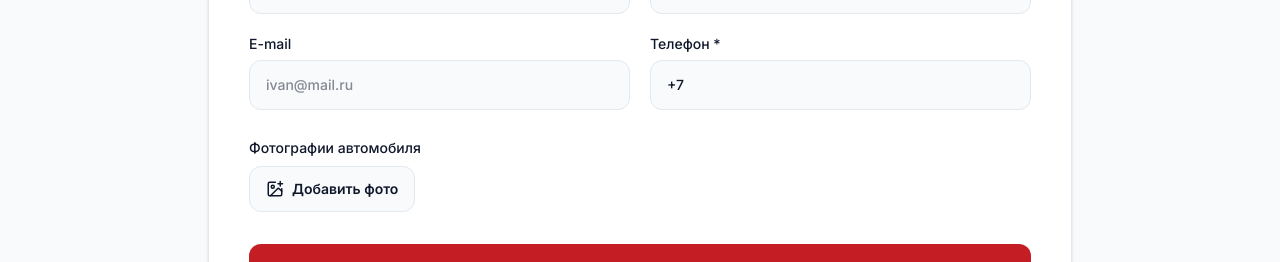
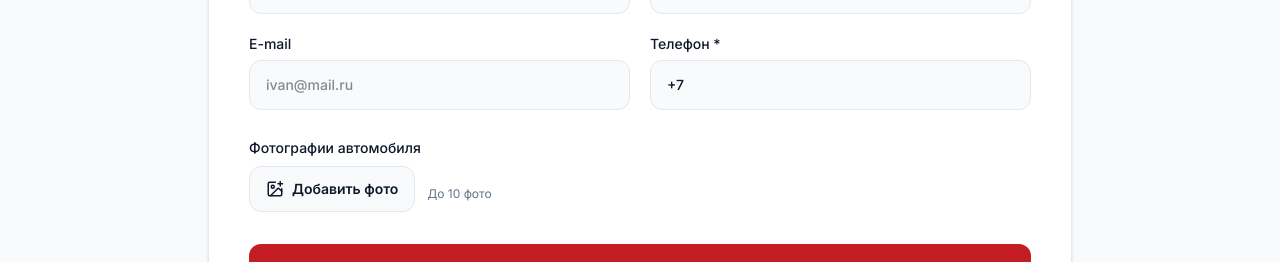
Before and after one commit to wolonee/TiglevWebsite, a Next.js app in the folder Frontend/: page /sell in a window 1280 px wide. Shown: the part 1140-1402 px from the top of the page. Built offline with nearby package versions, Linux system fonts and the light colour scheme.

Commit message:
Исправить отправку заявок с фотографиями

```diff
--- a/Frontend/src/components/SellForm.tsx
+++ b/Frontend/src/components/SellForm.tsx
@@ -9,6 +9,39 @@ import AppSelect from "./AppSelect";
 type Photo = { file: File; url: string };
 type FieldName = "model" | "year" | "firstName" | "lastName" | "email" | "phone";
 type Errors = Partial<Record<FieldName, string>>;
+
+const MAX_PHOTOS = 10;
+const MAX_PHOTO_BYTES = 320 * 1024;
+const MAX_TOTAL_PHOTO_BYTES = 3.5 * 1024 * 1024;
+
+const compressPhoto = async (file: File): Promise<File> => {
+  const bitmap = await createImageBitmap(file);
+  const scale = Math.min(1, 1280 / Math.max(bitmap.width, bitmap.height));
+  const canvas = document.createElement("canvas");
+  canvas.width = Math.max(1, Math.round(bitmap.width * scale));
+  canvas.height = Math.max(1, Math.round(bitmap.height * scale));
+  const context = canvas.getContext("2d");
+  if (!context) {
+    bitmap.close();
+    throw new Error("Не удалось обработать фотографию");
+  }
+
+  context.fillStyle = "#fff";
+  context.fillRect(0, 0, canvas.width, canvas.height);
+  context.drawImage(bitmap, 0, 0, canvas.width, canvas.height);
+  bitmap.close();
+
+  let quality = 0.82;
+  let blob: Blob | null = null;
+  do {
+    blob = await new Promise<Blob | null>((resolve) => canvas.toBlob(resolve, "image/jpeg", quality));
+    quality -= 0.1;
+  } while (blob && blob.size > MAX_PHOTO_BYTES && quality >= 0.32);
+
+  if (!blob) throw new Error("Не удалось обработать фотографию");
+  const name = `${file.name.replace(/\.[^.]+$/, "") || "photo"}.jpg`;
+  return new File([blob], name, { type: "image/jpeg", lastModified: file.lastModified });
+};
 
 const validateField = (name: FieldName, value: string): string => {
   const trimmed = value.trim();
@@ -36,11 +69,30 @@ export default function SellForm() {
   const clearError = (name: FieldName) => setErrors((current) => current[name] ? { ...current, [name]: undefined } : current);
   const errorText = (name: FieldName) => errors[name] && <span id={`${name}-error`} className="mt-1.5 flex items-center gap-1.5 text-xs font-medium text-primary"><AlertCircle className="h-3.5 w-3.5" />{errors[name]}</span>;
 
-  const addPhotos = (files: FileList | null) => {
+  const addPhotos = async (files: FileList | null) => {
     if (!files) return;
-    const added = Array.from(files).map((file) => ({ file, url: URL.createObjectURL(file) }));
-    photoUrls.current.push(...added.map((photo) => photo.url));
-    setPhotos((current) => [...current, ...added]);
+    const availableSlots = MAX_PHOTOS - photos.length;
+    if (availableSlots <= 0) {
+      setSubmitError(`Можно добавить не больше ${MAX_PHOTOS} фотографий.`);
+      return;
+    }
+
+    setSubmitError("");
+    try {
+      const selected = Array.from(files).slice(0, availableSlots);
+      const compressed = await Promise.all(selected.map(compressPhoto));
+      const totalSize = [...photos.map((photo) => photo.file), ...compressed].reduce((sum, file) => sum + file.size, 0);
+      if (totalSize > MAX_TOTAL_PHOTO_BYTES) {
+        setSubmitError("Фотографии получились слишком большими. Удалите часть фотографий и попробуйте снова.");
+        return;
+      }
+      const added = compressed.map((file) => ({ file, url: URL.createObjectURL(file) }));
+      photoUrls.current.push(...added.map((photo) => photo.url));
+      setPhotos((current) => [...current, ...added]);
+      if (files.length > availableSlots) setSubmitError(`Добавлены первые ${availableSlots} фотографий из ${files.length}. Максимум — ${MAX_PHOTOS}.`);
+    } catch {
+      setSubmitError("Не удалось обработать одну из фотографий. Выберите другой файл.");
+    }
   };
 
   const handlePhoneChange = (value: string) => {
@@ -94,7 +146,7 @@ export default function SellForm() {
       <label className="text-sm font-medium text-dark">E-mail<input name="email" type="email" aria-invalid={Boolean(errors.email)} aria-describedby={errors.email ? "email-error" : undefined} className={fieldClass("email")} placeholder="ivan@mail.ru" onInput={() => clearError("email")} onBlur={(e) => validate("email", e.target.value)} />{errorText("email")}</label>
       <label className="text-sm font-medium text-dark">Телефон *<input name="phone" type="tel" value={phone} inputMode="tel" aria-invalid={Boolean(errors.phone)} aria-describedby={errors.phone ? "phone-error" : undefined} className={fieldClass("phone")} onChange={(e) => handlePhoneChange(e.target.value)} onBlur={() => validate("phone", phone)} />{errorText("phone")}</label>
     </div>
-    <div className="mt-7"><p className="mb-2 text-sm font-medium text-dark">Фотографии автомобиля</p><label className="inline-flex cursor-pointer items-center gap-2 rounded-xl border border-gray-border bg-gray-bg px-4 py-3 text-sm font-semibold text-dark hover:border-primary hover:text-primary"><ImagePlus size={18} />Добавить фото<input type="file" accept="image/*" multiple className="hidden" onChange={(e) => { addPhotos(e.target.files); e.target.value = ""; }} /></label>{photos.length > 0 && <div className="mt-4 grid grid-cols-3 gap-3 sm:grid-cols-6">{photos.map((photo, index) => <div key={photo.url} className="relative aspect-square overflow-hidden rounded-xl"><Image src={photo.url} alt={`Загруженное фото ${index + 1}`} fill className="object-cover" unoptimized /><button type="button" onClick={() => { URL.revokeObjectURL(photo.url); setPhotos((current) => current.filter((item) => item !== photo)); }} className="absolute right-1 top-1 rounded-full bg-dark/70 p-1 text-white" aria-label="Удалить фото"><X size={14} /></button></div>)}</div>}</div>
+    <div className="mt-7"><p className="mb-2 text-sm font-medium text-dark">Фотографии автомобиля</p><label className="inline-flex cursor-pointer items-center gap-2 rounded-xl border border-gray-border bg-gray-bg px-4 py-3 text-sm font-semibold text-dark hover:border-primary hover:text-primary"><ImagePlus size={18} />Добавить фото<input type="file" accept="image/*" multiple className="hidden" onChange={(e) => { void addPhotos(e.target.files); e.target.value = ""; }} /></label><span className="ml-3 text-xs text-gray-text">До {MAX_PHOTOS} фото</span>{photos.length > 0 && <div className="mt-4 grid grid-cols-3 gap-3 sm:grid-cols-6">{photos.map((photo, index) => <div key={photo.url} className="relative aspect-square overflow-hidden rounded-xl"><Image src={photo.url} alt={`Загруженное фото ${index + 1}`} fill className="object-cover" unoptimized /><button type="button" onClick={() => { URL.revokeObjectURL(photo.url); setPhotos((current) => current.filter((item) => item !== photo)); }} className="absolute right-1 top-1 rounded-full bg-dark/70 p-1 text-white" aria-label="Удалить фото"><X size={14} /></button></div>)}</div>}</div>
     {submitError && <div role="alert" className="mt-6 flex items-start gap-2 rounded-xl border border-primary/20 bg-red-50 p-4 text-sm text-primary"><AlertCircle className="mt-0.5 h-4 w-4 shrink-0" />{submitError}</div>}
     <button disabled={formState === "sending"} className="mt-8 flex w-full items-center justify-center gap-2 rounded-xl bg-primary px-6 py-4 text-sm font-bold text-white hover:bg-primary-dark disabled:opacity-60">{formState === "sending" ? <span className="h-4 w-4 animate-spin rounded-full border-2 border-white/30 border-t-white" /> : <Send size={17} />} {formState === "sending" ? "Отправляем…" : "Отправить заявку"}</button>
   </form>;
```
Also changed, not shown: 1 other file (tests, documents, lock files or other folders).
